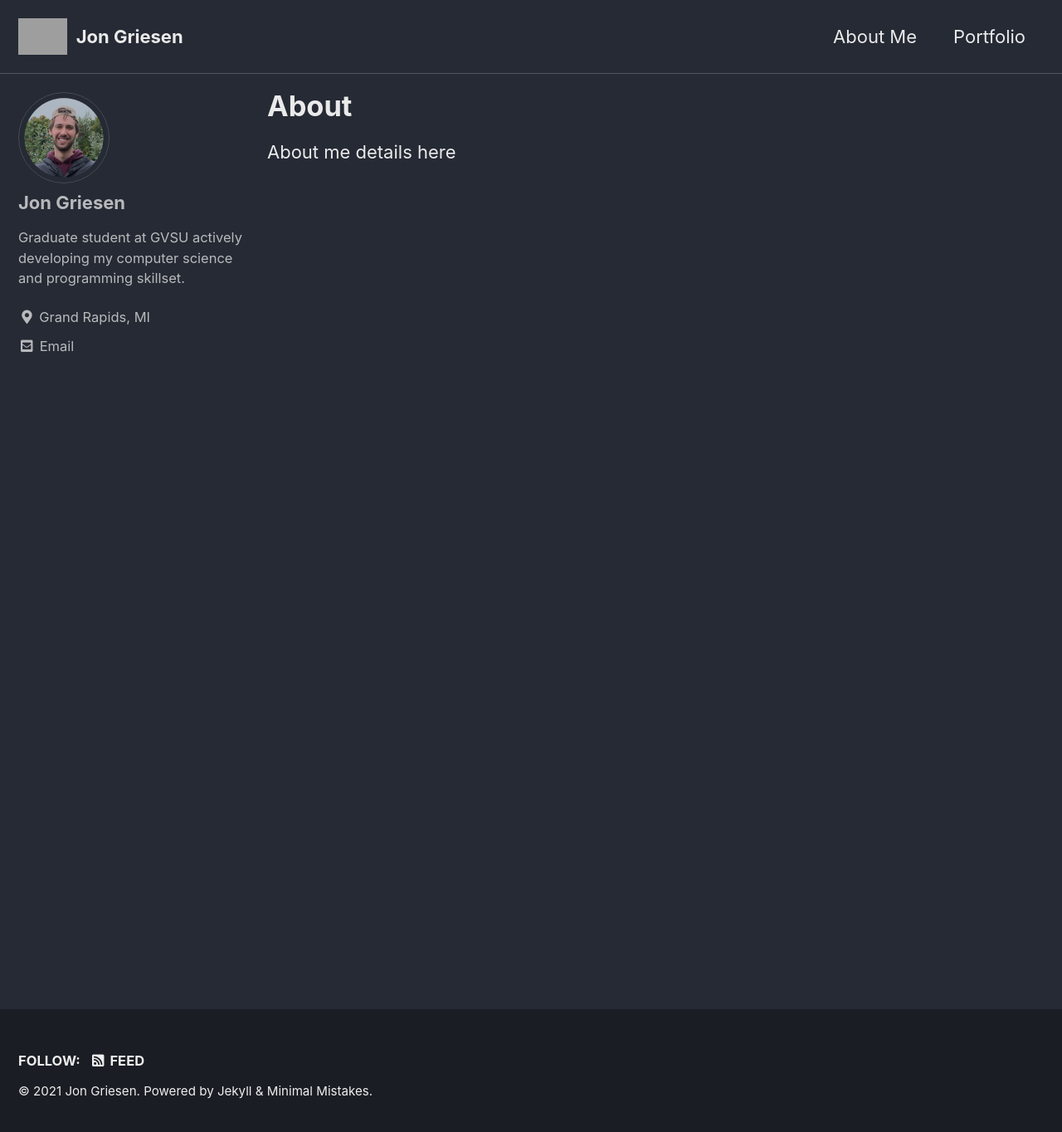
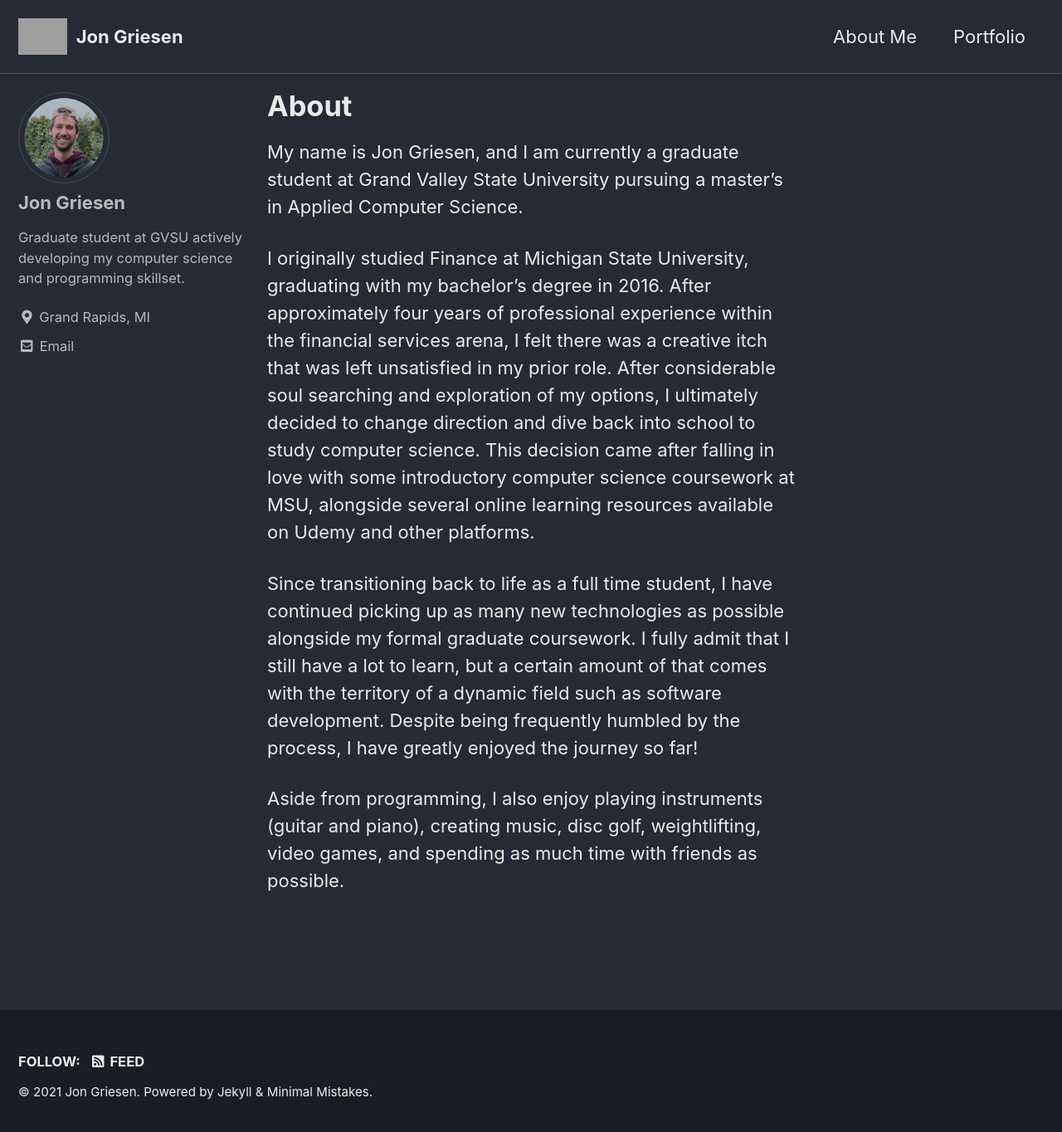
Before and after one commit to griesenj/griesenj.github.io, a Jekyll site: the page built from _pages/about.md, in a window 1280 px wide and 1371 px high. Shown: the top 1364 px of the window at 83% size. Built offline with Jekyll 4.4.1, drawn with Linux system fonts in a browser that asks for light colours; cached includes are drawn as plain includes; grey boxes are pictures that could not be loaded.

Commit message:
Updating about me and portfolio write ups

```diff
--- a/_pages/about.md
+++ b/_pages/about.md
@@ -5,4 +5,10 @@ layout: category
 author_profile: true
 ---
 
-About me details here
+My name is Jon Griesen, and I am currently a graduate student at Grand Valley State University pursuing a master's in Applied Computer Science.
+
+I originally studied Finance at Michigan State University, graduating with my bachelor's degree in 2016. After approximately four years of professional experience within the financial services arena, I felt there was a creative itch that was left unsatisfied in my prior role. After considerable soul searching and exploration of my options, I ultimately decided to change direction and dive back into school to study computer science. This decision came after falling in love with some introductory computer science coursework at MSU, alongside several online learning resources available on Udemy and other platforms.
+
+Since transitioning back to life as a full time student, I have continued picking up as many new technologies as possible alongside my formal graduate coursework. I fully admit that I still have a lot to learn, but a certain amount of that comes with the territory of a dynamic field such as software development. Despite being frequently humbled by the process, I have greatly enjoyed the journey so far!
+
+Aside from programming, I also enjoy playing instruments (guitar and piano), creating music, disc golf, weightlifting, video games, and spending as much time with friends as possible.
```
Also changed, not shown: _pages/portfolio.md (+1 -1 lines).
